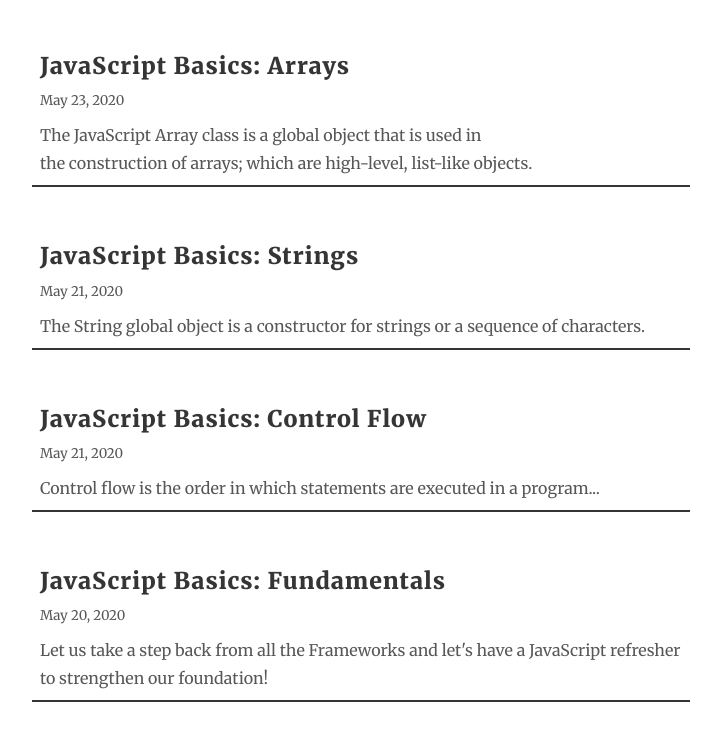
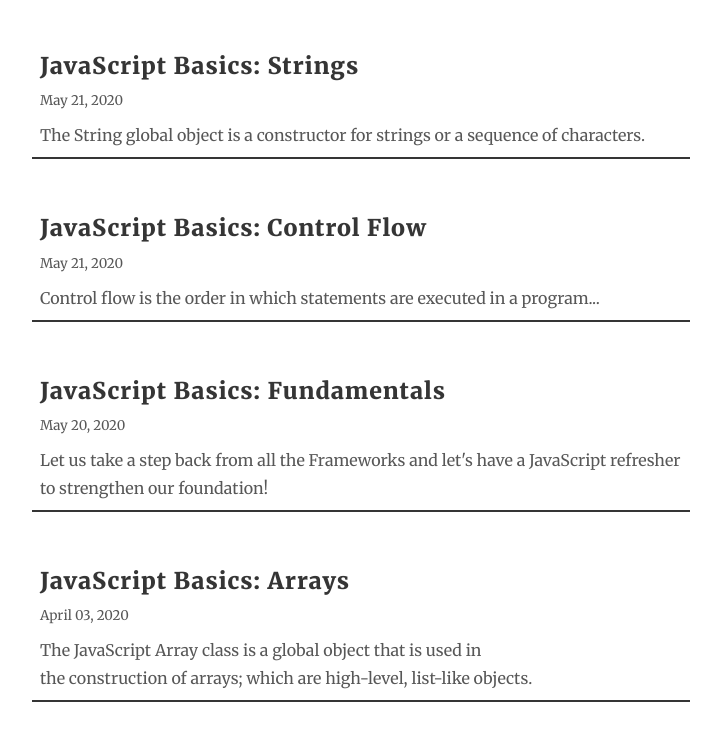
Before and after one commit to nmguni/personal-blog, a Gatsby site: page /blog/ in a window 1280 px wide. Shown: the part 354-1100 px from the top of the page, without its empty margins (279-1000 px from the left). Built offline with nearby package versions, Linux system fonts and the light colour scheme; Gatsby itself is replaced by a stand-in of ours; some packages are replaced by stand-ins of ours.

Commit message:
Update Blog “javascript-basics-arrays”

```diff
--- a/content/blog/javascript-basics-arrays.md
+++ b/content/blog/javascript-basics-arrays.md
@@ -1,6 +1,6 @@
 ---
 path: javascript-arrays
-date: 2020-05-23T14:55:06.209Z
+date: 2020-04-03T14:55:06.209Z
 title: "JavaScript Basics: Arrays"
 description: The JavaScript Array class is a global object that is used in
   the construction of arrays; which are high-level, list-like objects.
```
